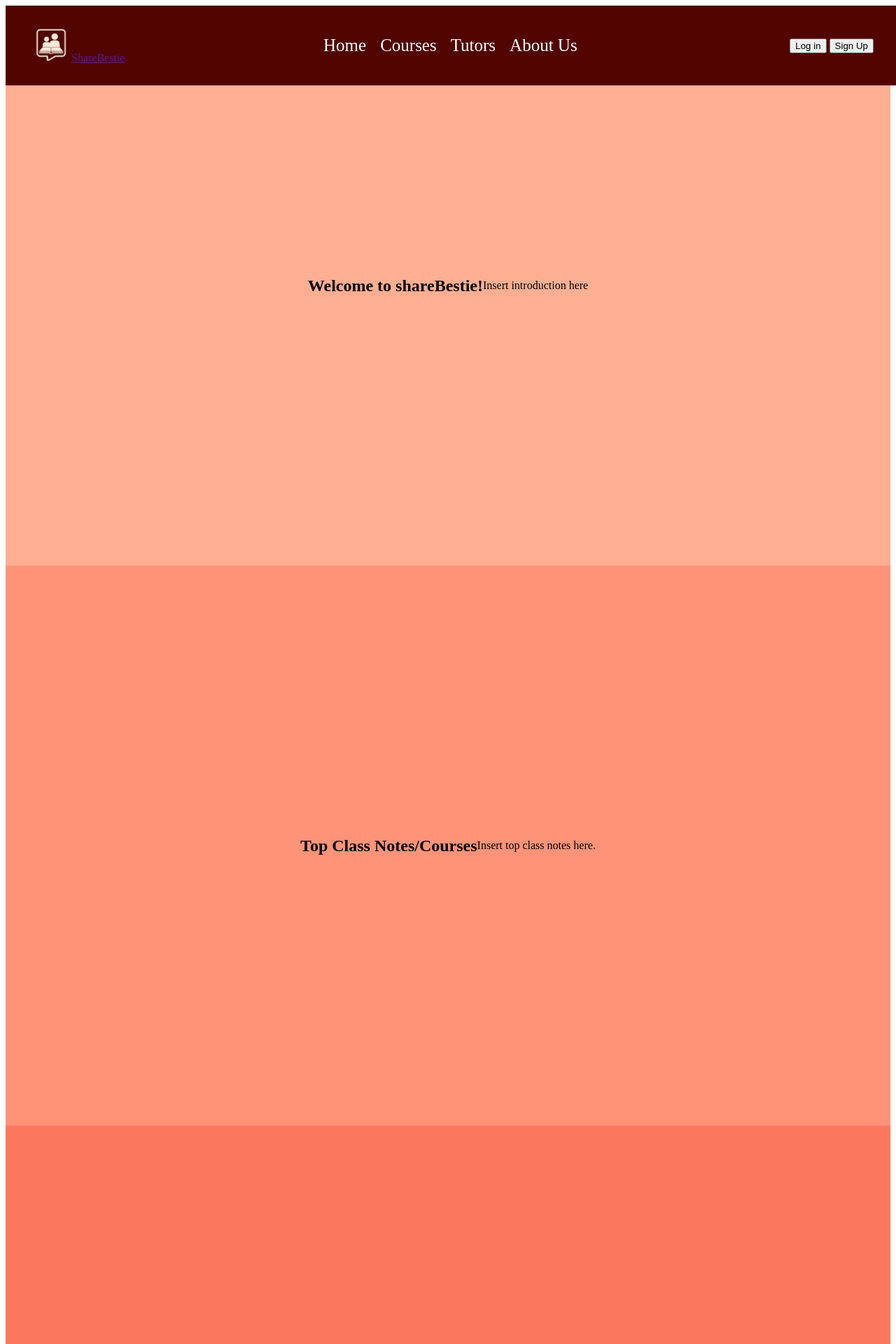
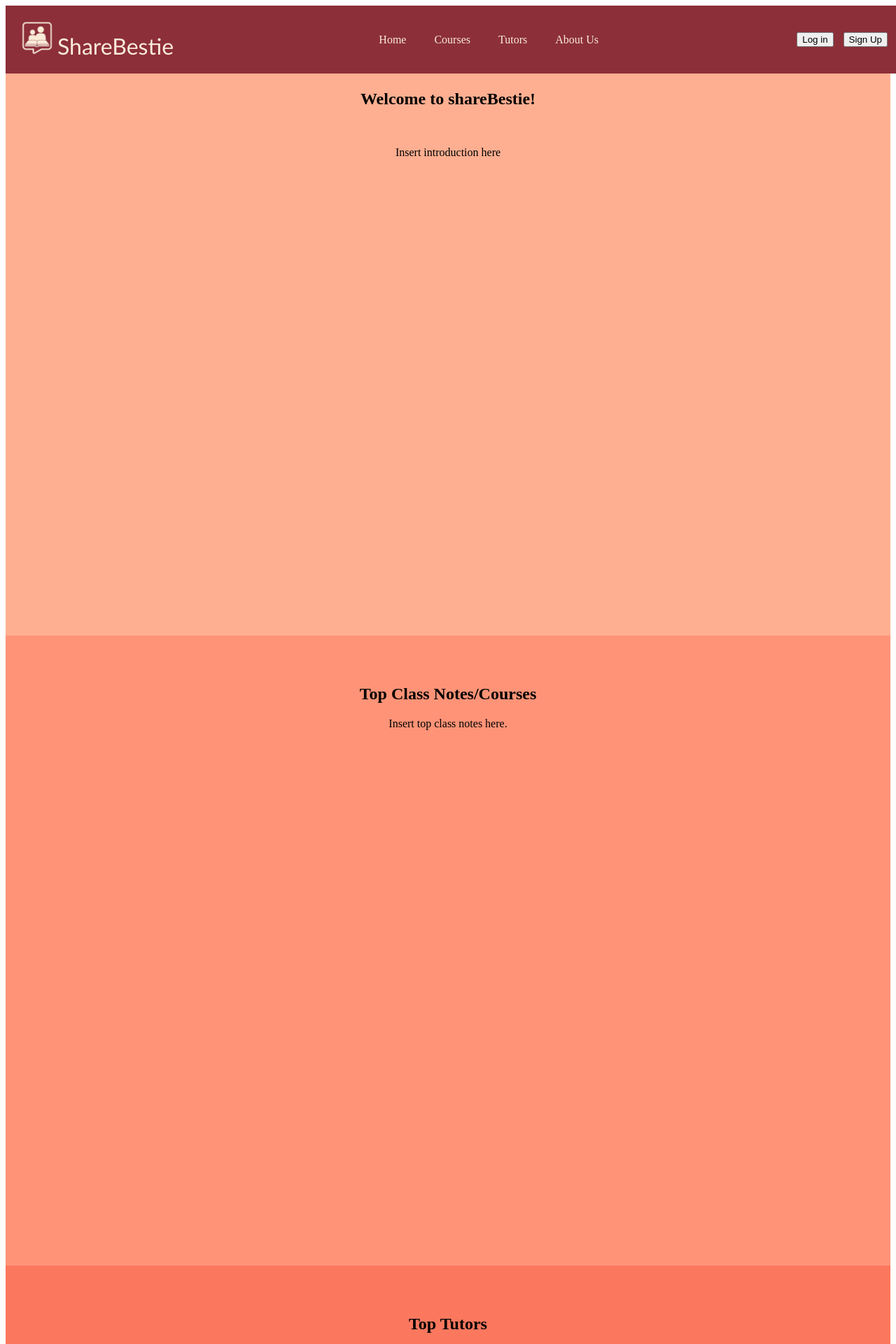
Before and after one commit to RedRogue10/shareBestie, a PHP site: page / in a window 1280 px wide. Shown: the top 1920 px of the page at 70% size. Run offline with PHP 8.4, Linux system fonts and the light colour scheme.

Commit message:
Update styles.css

```diff
--- a/styles.css
+++ b/styles.css
@@ -1,64 +1,112 @@
+
+/* CSS styles */
+
+/* Header Section */
 header {
     position: fixed;
     box-sizing: border-box;
     width: 100%;
+    background-color: #8C2F39;
+    padding: 20px;
     display: flex;
     justify-content: space-between;
     align-items: center;
-    padding: 30px 40px;
-    background-color: #510400;
-    color: white;
 }
 
 .logo img {
     height: 50px;
+    width: 50px;
+    object-fit: cover;
 }
 
 nav ul {
     list-style-type: none;
-    margin: 0;
-    padding: 0;
     display: flex;
 }
 
 nav ul li {
     margin-right: 20px;
 }
+
 nav ul li a {
-    font-size: 25px;
+    color: antiquewhite;
     text-decoration: none;
-    color: white;
-/* color of Home and others */
+    padding: 10px;
+    border-radius: 20px;
+    transition: background-color 0.3s ease;
 }
 
 nav ul li a:hover {
-    color: pink; /* hover over Home and others */
+    background-color: #b23848;
 }
 
-.user-auth a {
-    margin-right: 10px; /* For login/signup */
-}
-
-.user-auth form{
-  display: inline-block;
-}
-
-.user-auth a:hover {
-    color: #555; /* For login/signup*/
+.user-auth form {
+    display:inline-block;
+    margin-left: 10px;
 }
 
 
-/* Set the height of each section to 100vh */
-.section {
+/* Welcome Section */
+.section1 {
+    height: 100vh; /* Adjusted height to fill the viewport */
+    padding-top: 100px; /* Add padding top to compensate for the fixed header */
+    background-color: antiquewhite;
+    text-align: center;
+    background-color: #FFAF91;
+}
+
+/* Top Class Notes Section */
+.section2 {
     height: 100vh;
-    display: flex;
-    justify-content: center;
-    align-items: center;
+    background-color: #f0f0f0;
+    padding: 50px 20px;
+    text-align: center;
+    background-color: #FF9377;
+}
+
+/* Top Tutors Section */
+.section3 {
+    height: 100vh;
+    background-color: #dcdcdc;
+    padding: 50px 20px;
+    text-align: center;
+    background-color: #FB785E;
+}
+
+
+/* Footer Section */
+footer {
+    background-color: #8C2F39;
+    color: antiquewhite;
+    padding: 20px;
     text-align: center;
 }
 
-/* Add background colors to sections for differentiation */
-.section1 { background-color: #FFAF91; }
-.section2 { background-color: #FF9377; }
-.section3 { background-color: #FB785E; }
-/*.footer { background-color: #DC5D46; }*/
+.contact-info a {
+    color: antiquewhite;
+    text-decoration: none;
+}
+
+.footer-links ul {
+    list-style-type: none;
+    padding: 0;
+}
+
+.footer-links ul li {
+    display: inline-block;
+    margin-right: 20px;
+}
+
+.footer-links ul li a {
+    color: antiquewhite;
+    text-decoration: none;
+}
+
+#brandname{
+    color: antiquewhite;
+    text-decoration: none;
+    font-family: 'Trebuchet MS', 'Lucida Sans Unicode', 'Lucida Grande', 'Lucida Sans', Arial, sans-serif;
+    font-size: xx-large;
+    margin: 0%;
+    padding: 0%;
+}
```
